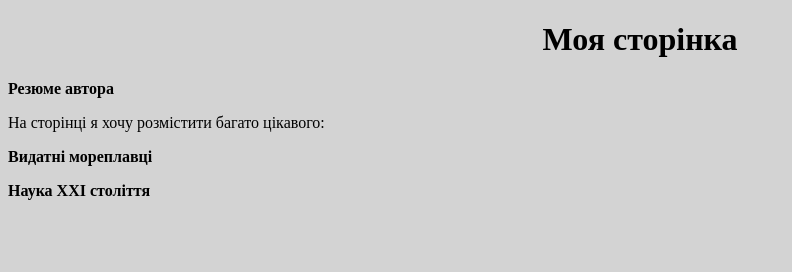
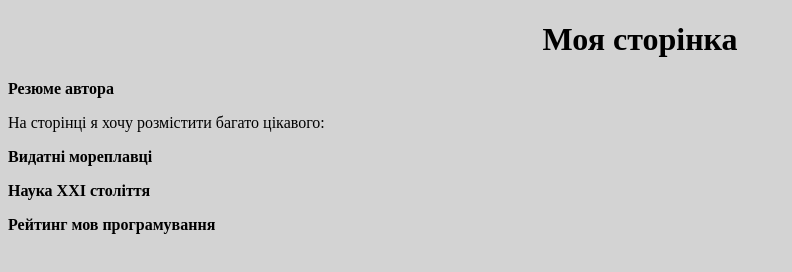
Before and after one commit to NekBykhovets/Nek.Bykhovets.github.io., a plain HTML site: page index.html in a window 1280 px wide. Shown: the whole page, without its empty margins (0-792 px from the left). Drawn offline with Linux system fonts and the light colour scheme.

Commit message:
Update index.html

```diff
--- a/index.html
+++ b/index.html
@@ -16,7 +16,9 @@
 	<p>
 		<a href="5.html">Наука ХХІ століття</a>
 	</p>
-
+	<p>
+		<a href="reyt.html">Рейтинг мов програмування</a>
+	</p>
 
 </body>
 </html>
```
